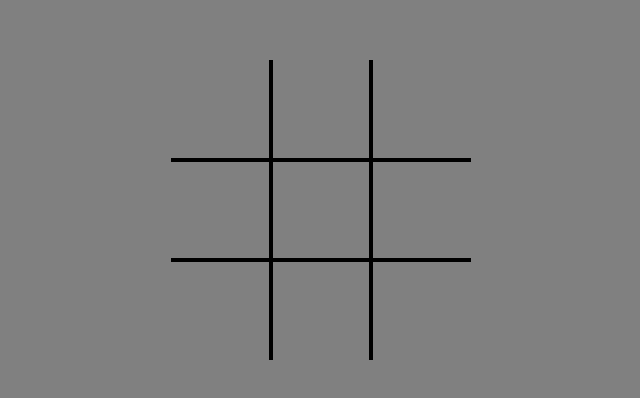
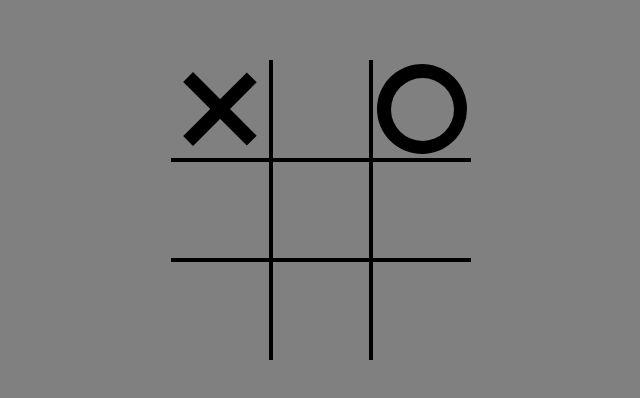
Before and after one commit to JDixon1995/TicTacToe, a plain HTML site: page index.html in a window 1280 px wide. Shown: the part 190-588 px from the top of the page, without its empty margins (319-959 px from the left). Drawn offline with Linux system fonts and the light colour scheme.

Commit message:
made x and o symbols for game w/ css styling.

```diff
--- a/index.html
+++ b/index.html
@@ -10,9 +10,9 @@
 <body>
 
     <div class="board" id="board">
-        <div class="cell" id="cell-1" data-cell></div>
+        <div class="cell x" id="cell-1" data-cell></div>
         <div class="cell" id="cell-2" data-cell></div>
-        <div class="cell" id="cell-3" data-cell></div>
+        <div class="cell o" id="cell-3" data-cell></div>
         <div class="cell" id="cell-4" data-cell></div>
         <div class="cell" id="cell-5" data-cell></div>
         <div class="cell" id="cell-6" data-cell></div>
--- a/style.css
+++ b/style.css
@@ -4,7 +4,7 @@
 
 :root {
     --cell-size: 100px;
-    --mark-size: cal(var(--cell-size) * .9);
+    --mark-size: calc(var(--cell-size) * .9);
 }
 
 body {
@@ -27,6 +27,9 @@ body {
     border: black 2px solid;
     height: var(--cell-size);
     width: var(--cell-size);
+    display: flex;
+    justify-content: center;
+    align-items: center;
 }
 
 .cell:first-child,
@@ -52,3 +55,39 @@ body {
 .cell:nth-child(9) {
     border-bottom: none;
 }
+
+.cell.x::before,
+.cell.x::after {
+    content: "";
+    position: absolute;
+    width:calc(var(--mark-size) * .15);
+    height: var(--mark-size);
+    background-color: black;
+}
+
+.cell.x::before {
+    transform: rotate(45deg);
+}
+
+.cell.x::after {
+    transform: rotate(-45deg);
+}
+
+.cell.o::before {
+    width: var(--mark-size);
+    height: var(--mark-size);
+    background-color: black;
+}
+
+.cell.o::after {
+    width: calc(var(--mark-size) * .7);
+    height:calc(var(--mark-size) * .7);
+    background-color: grey;
+}
+
+.cell.o::before,
+.cell.o::after {
+    content: "";
+    border-radius: 50%;
+    position: absolute;
+}
```
